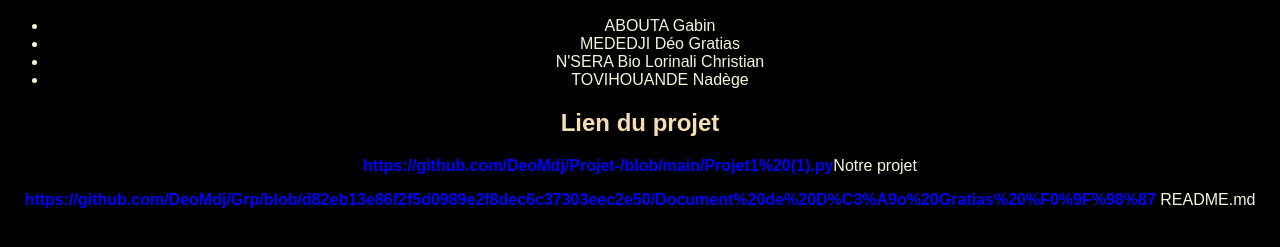
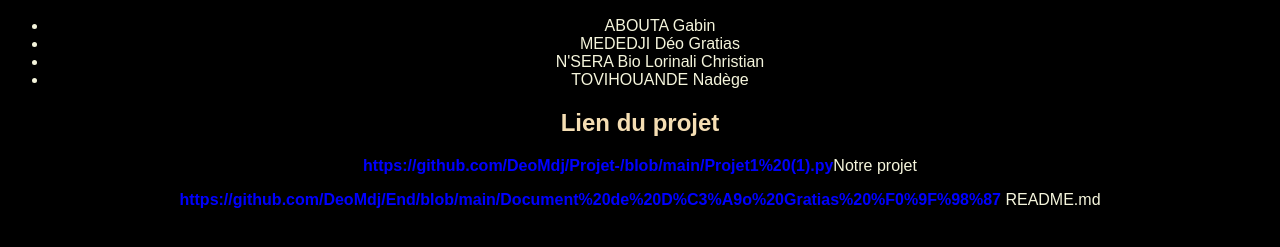
Before and after one commit to DeoMdj/End, a plain HTML site: page index.html in a window 1280 px wide. Shown: the part 111-358 px from the top of the page. Drawn offline with Linux system fonts and the light colour scheme.

Commit message:
Update index.html

```diff
--- a/index.html
+++ b/index.html
@@ -16,6 +16,6 @@
     </ul>
     <h2>Lien du projet</h2>
     <p><a href="#">https://github.com/DeoMdj/Projet-/blob/main/Projet1%20(1).py</a>Notre projet</p>
-    <p><a href="#">https://github.com/DeoMdj/Grp/blob/d82eb13e86f2f5d0989e2f8dec6c37303eec2e50/Document%20de%20D%C3%A9o%20Gratias%20%F0%9F%98%87</a> README.md</p>
+    <p><a href="#">https://github.com/DeoMdj/End/blob/main/Document%20de%20D%C3%A9o%20Gratias%20%F0%9F%98%87</a> README.md</p>
 </body>
 </html>
```
